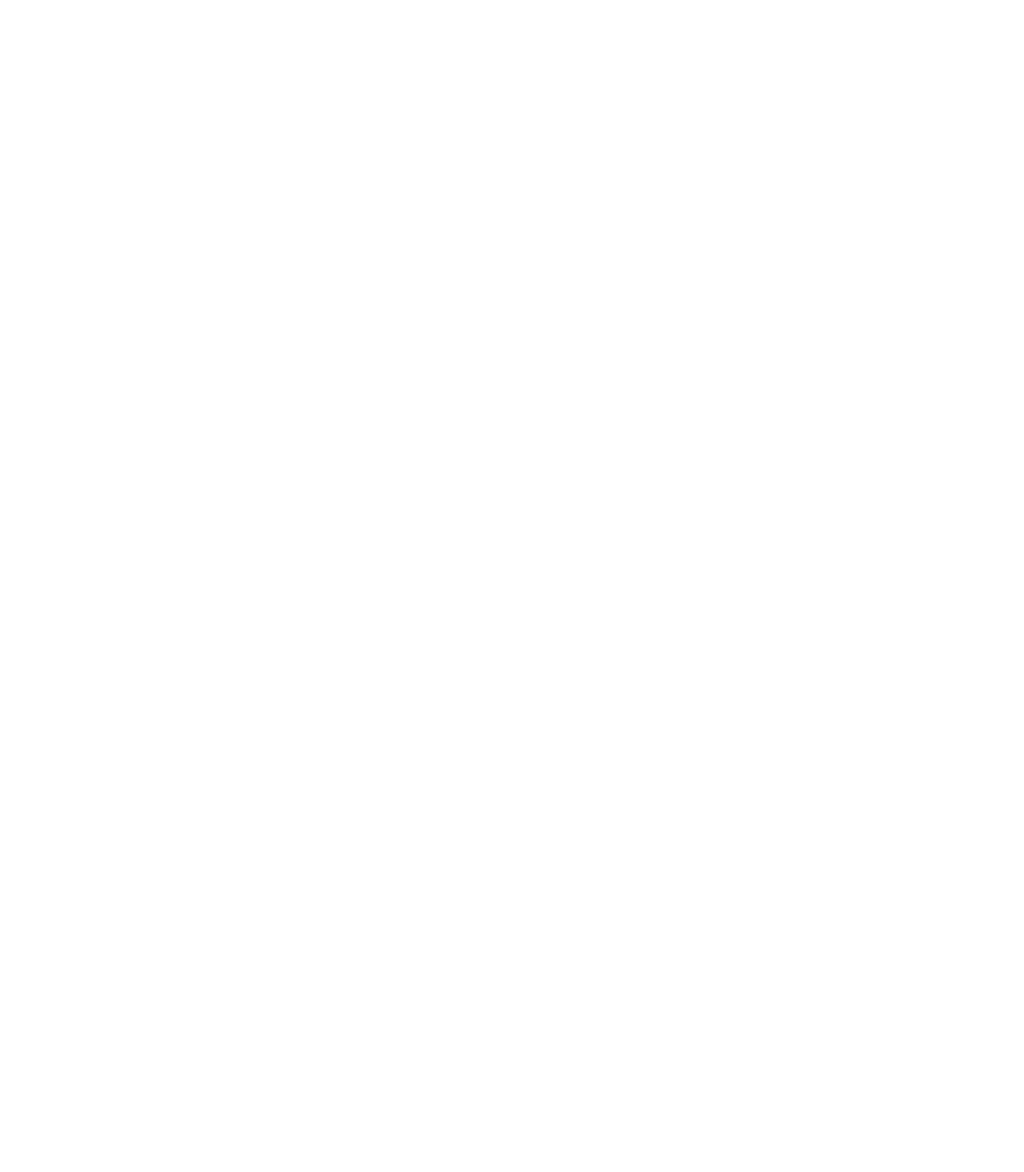
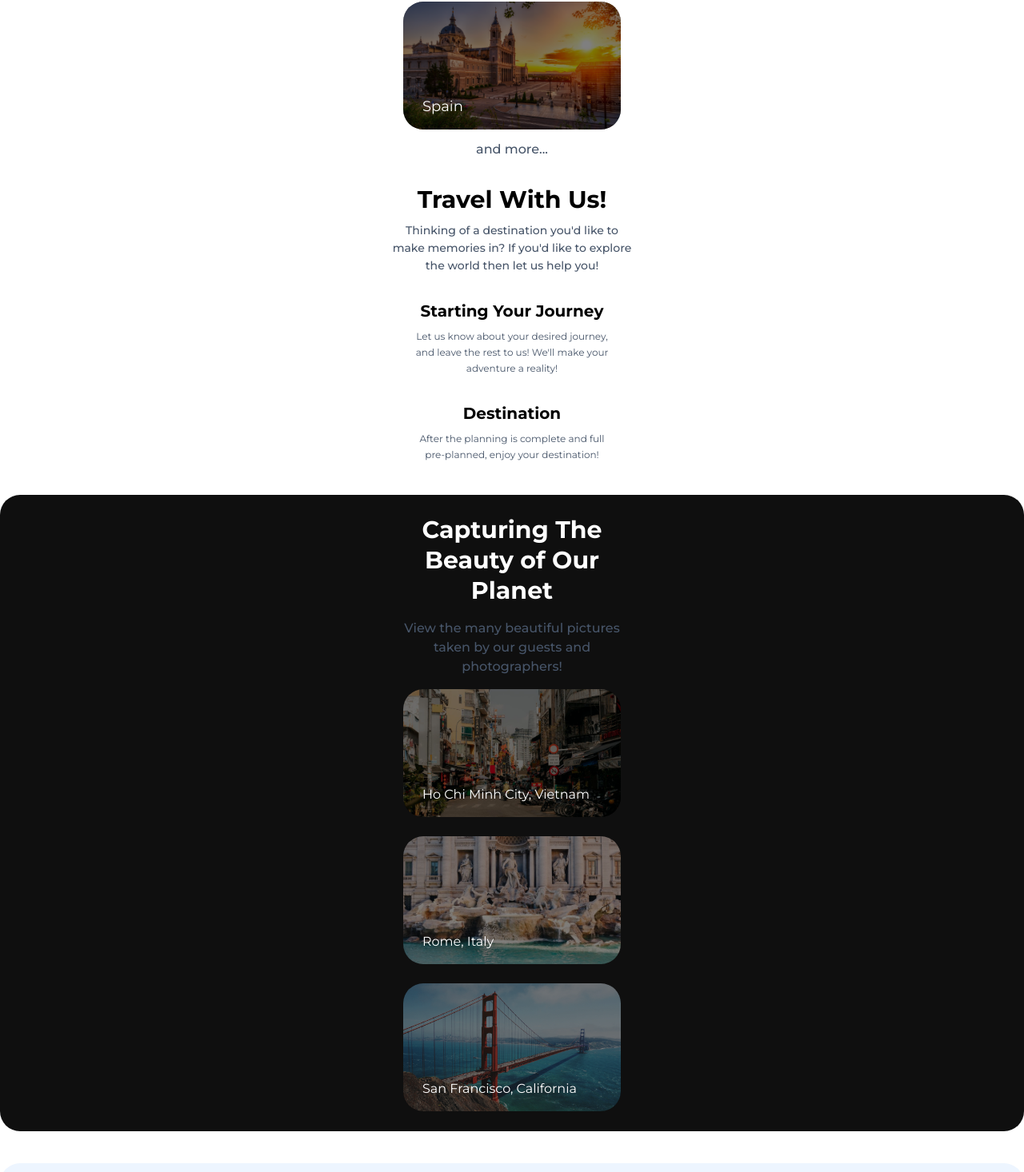
Before and after one commit to Nero1889/Project-5---GeoGo, a React (Vite) app: page / in a window 1280 px wide. Shown: the part 2042-3508 px from the top of the page at 80% size. Before the commit the page ends 1636 px from the top, so only its background shows below. Built offline with nearby package versions, Linux system fonts and the light colour scheme; a web font is replaced by a local one.

Commit message:
Update main.jsx

```diff
--- a/src/main.jsx
+++ b/src/main.jsx
@@ -3,12 +3,21 @@ import {createRoot} from "react-dom/client";
 import "./style.css";
 import "./header.css";
 import "./hero.css";
+import "./travel.css";
+import "./photography.css"
+import "./questions.css";
 import Header from "./Header.jsx";
 import Hero from "./Hero.jsx";
+import Travel from "./Travel.jsx";
+import Photography from "./Photography.jsx";
+import Questions from "./Questions.jsx";
 
 createRoot(document.getElementById("root")).render(
     <StrictMode>
         <Header/>
         <Hero/>
+        <Travel/>
+        <Photography/>
+        <Questions/>
     </StrictMode>,
 )
```
